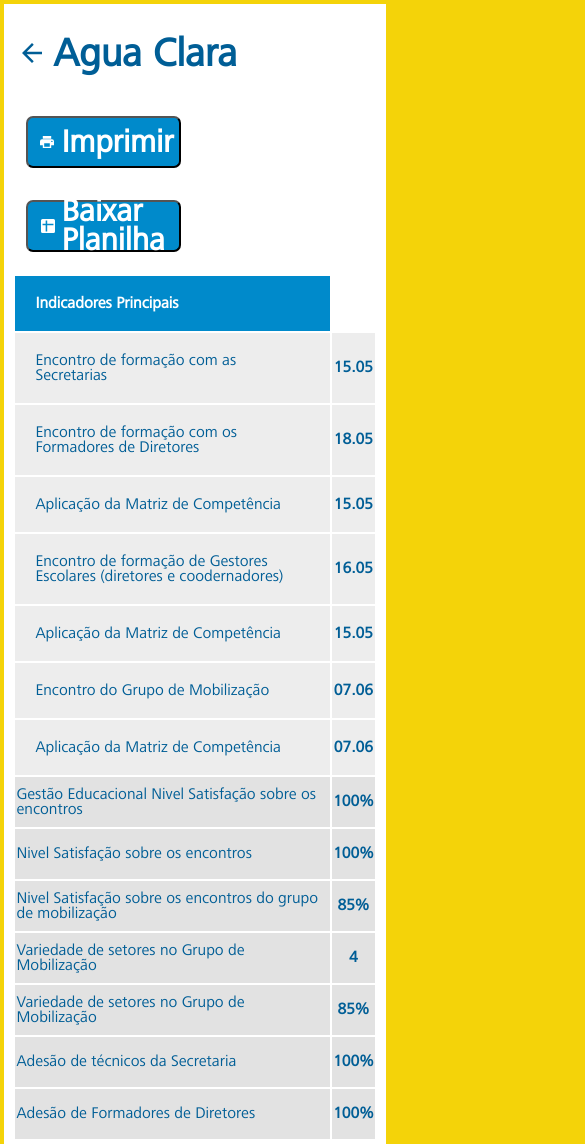
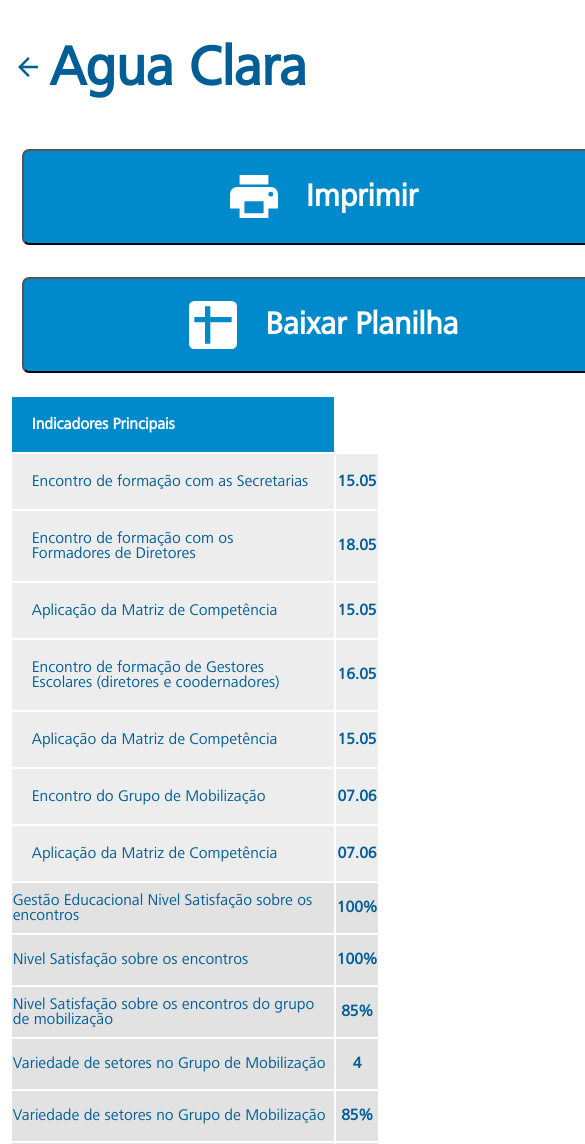
Before and after one commit to daliannyvieira/pve, a plain HTML site: page tabela.html in a window 390 px wide. Shown: the top 1144 px of the page, 585 px wide, since content can reach past the window. Drawn offline with Linux system fonts and the light colour scheme.

Commit message:
tabela-responsivo

```diff
--- a/style-tabela.css
+++ b/style-tabela.css
@@ -4,6 +4,13 @@ body{
 	background-color: #f4d309;
 
 }
+												@media (max-width: 620px){
+													body {
+														margin: 0;
+														padding: 0;
+														background-color: #fff;
+													}
+												}
 
 .header {
 	display: flex;
@@ -15,11 +22,10 @@ body{
 
 .header-Cidade{
 	display: flex;
-	justify-content:flex-start;
 	align-items: center;
 	font-family: 'FrutigerNextLT';
 	font-weight: bolder;
-	font-size: 1.25em;
+	font-size: 1.75em;
 	color: #005e96;
 	text-align: left;
 }
@@ -41,30 +47,29 @@ body{
 																			flex-wrap: wrap;
 																			justify-content: flex-start;
 																		}
-																		.header-Cidade{
+																		/*.header-Cidade{
 																			justify-content: center;
 																			align-items: center;
-																		}
+																		}*/
 																	}
 
 																@media (max-width: 620px){
 																		.header-btn {
-																			justify-content: center;
-																			align-items: flex-start;
+																			/*justify-content: flex-end;
+																			align-items: center;*/
 																			flex-direction: column;
-																			width: 100%;
+																			/*width: 100%;*/
 																			font-size: 2em;
 																		}
 																	}
 
 																	@media (max-width: 620px){
 																		.header button {
-																			width: 100%;
+																			/*height: 2em;*/
 
 																		}
 
 																		button img{
-																			width: 8%;
 
 																		}
 																	}
@@ -81,13 +86,13 @@ body{
 	font-size: 1em;
 	margin: 16px;
 	border-radius: 7px;
-	height: 52px;
-	width: 42%;
+	height: 3em;
+	width: 18em;
 	text-align: left;
 }
 
 .header-btn button img {
-	width: 10%;
+	width: 1.5em;
 	margin: 5%;
 }
 
```
